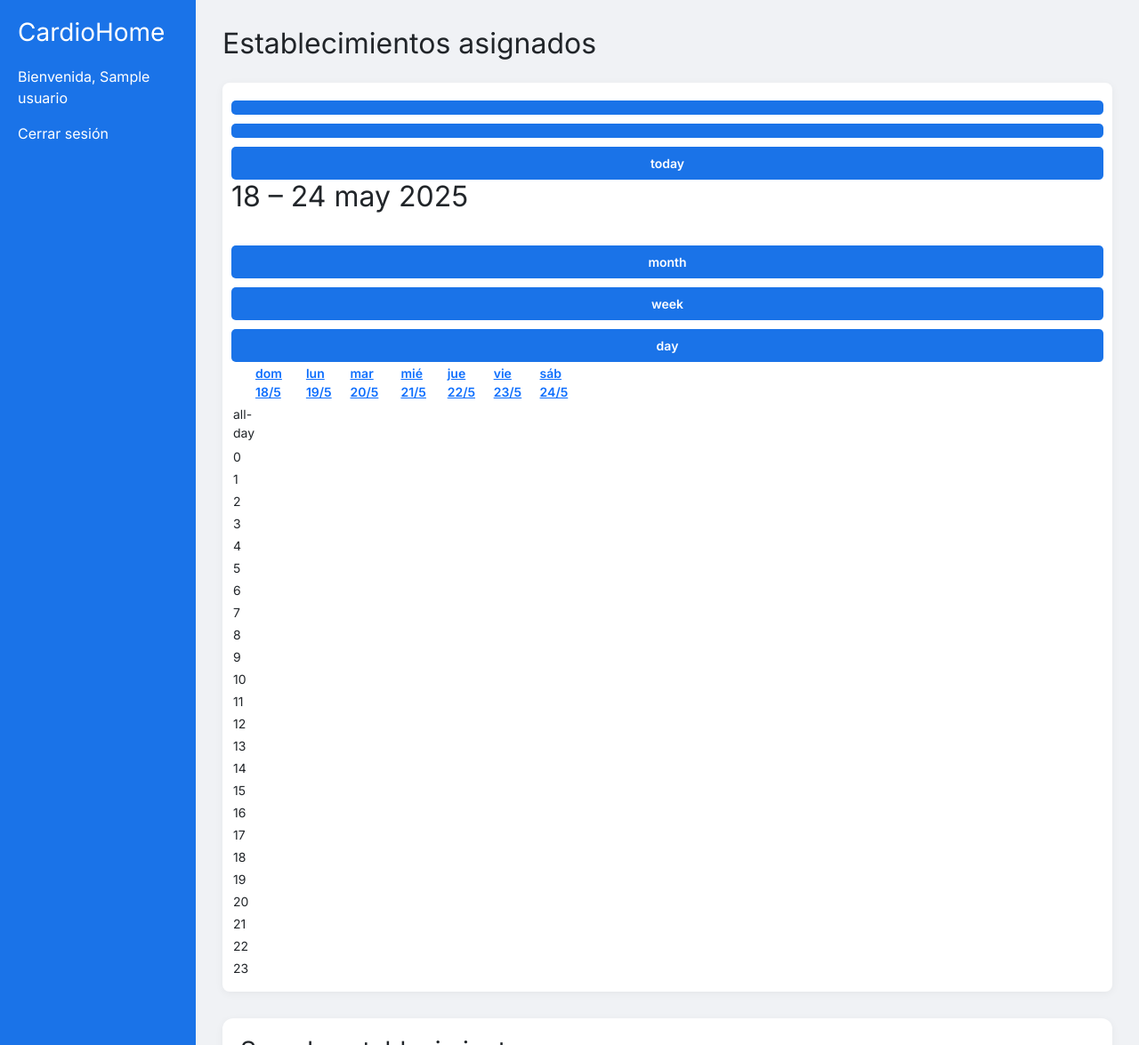
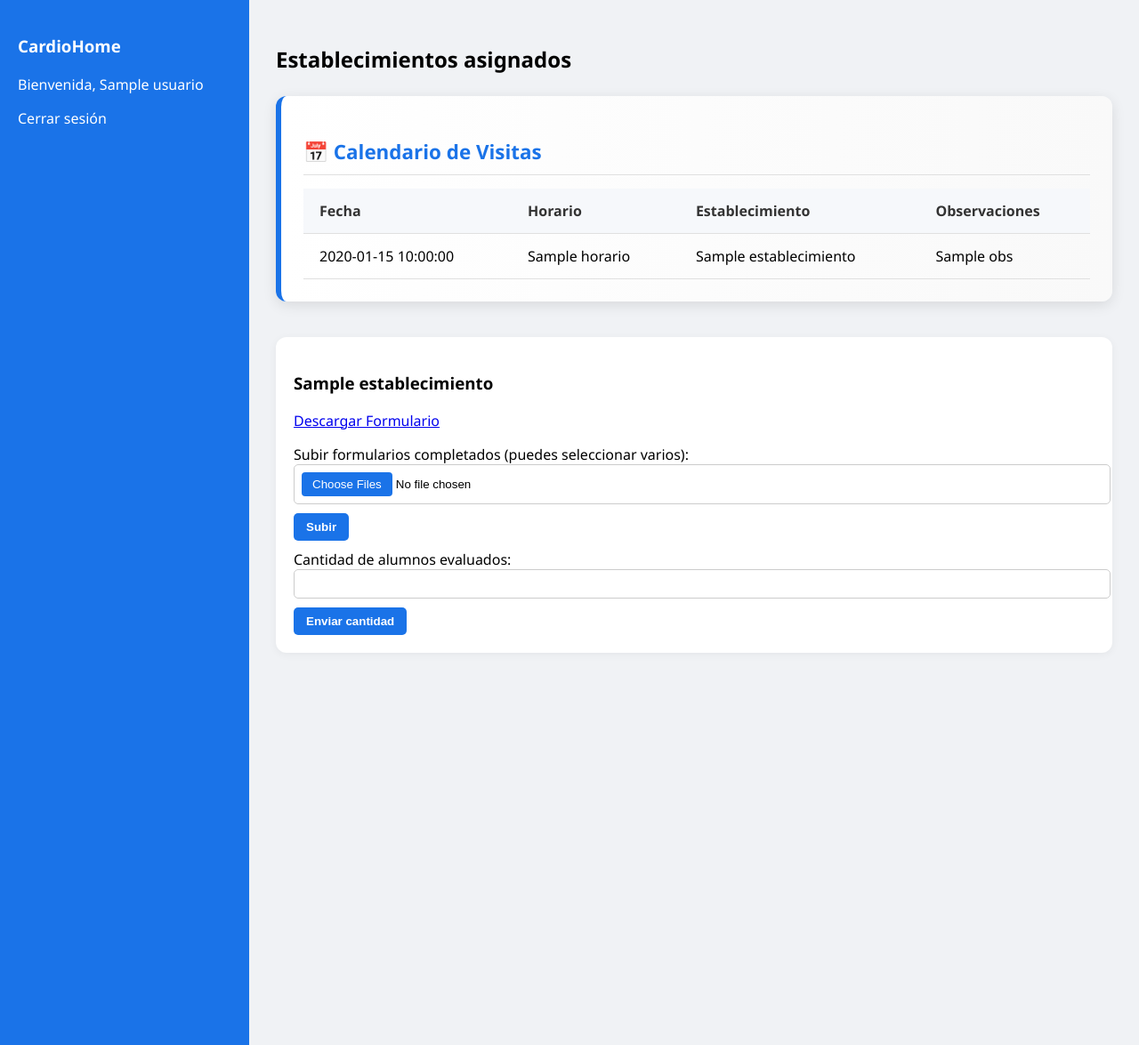
Before and after one commit to jmirandal1994/cardiohome_vercel, a Flask app: template templates/dashboard.html in a window 1280 px wide. Shown: the whole page at 89% size. Run offline with Flask 3, Linux system fonts and the light colour scheme; the template is opened without the code that fills it: most values are stand-ins (such as "Sample title", 1, 10 or a date in 2020); lists and menus that the app fills with data are empty; some libraries are stand-ins or nearby versions.

Commit message:
Update dashboard.html

```diff
--- a/templates/dashboard.html
+++ b/templates/dashboard.html
@@ -1,22 +1,18 @@
 <!DOCTYPE html>
 <html lang="es">
 <head>
-  <meta charset="UTF-8" />
-  <title>Dashboard CardioHome</title>
-  <link rel="stylesheet" href="https://cdn.jsdelivr.net/npm/bootstrap@5.3.2/dist/css/bootstrap.min.css">
-  <link href="https://cdn.jsdelivr.net/npm/fullcalendar@6.1.8/main.min.css" rel="stylesheet" />
-  <script src="https://cdn.jsdelivr.net/npm/fullcalendar@6.1.8/main.min.js"></script>
-  <script src="https://cdn.jsdelivr.net/npm/fullcalendar@6.1.8/locales/es.js"></script>
-  <link rel="stylesheet" href="https://fonts.googleapis.com/css?family=Inter:400,600" />
+    <meta charset="UTF-8">
+    <meta name="viewport" content="width=device-width, initial-scale=1.0">
+    <title>Dashboard Médico - CardioHome</title>
     <style>
         body {
             margin: 0;
-      font-family: 'Inter', sans-serif;
+            font-family: 'Segoe UI', sans-serif;
             display: flex;
             height: 100vh;
         }
         .sidebar {
-      width: 220px;
+            width: 240px;
             background-color: #1a73e8;
             color: white;
             padding: 20px;
@@ -41,41 +37,70 @@
             padding: 20px;
             background: white;
             border-radius: 12px;
-      box-shadow: 0 2px 10px rgba(0, 0, 0, 0.05);
+            box-shadow: 0 2px 10px rgba(0,0,0,0.05);
         }
-    h2 {
-      margin-bottom: 25px;
+        .calendario {
+            margin-bottom: 40px;
+            background: linear-gradient(to right, #ffffff, #f9f9f9);
+            padding: 25px;
+            border-radius: 12px;
+            box-shadow: 0 4px 15px rgba(0,0,0,0.1);
+            border-left: 6px solid #1a73e8;
         }
-    input,
-    button,
-    select {
+        .calendario h3 {
+            margin-bottom: 15px;
+            color: #1a73e8;
+            font-size: 1.4em;
+            border-bottom: 1px solid #e0e0e0;
+            padding-bottom: 10px;
+        }
+        .calendario table {
+            width: 100%;
+            border-collapse: collapse;
+        }
+        .calendario th, .calendario td {
+            padding: 14px 18px;
+            border-bottom: 1px solid #e0e0e0;
+            text-align: left;
+        }
+        .calendario th {
+            background-color: #f6f8fb;
+            font-weight: 600;
+            color: #333;
+        }
+        .calendario tr:hover {
+            background-color: #eef3fb;
+            transition: background 0.2s ease-in-out;
+        }
+        form {
             margin-top: 10px;
+        }
+        input[type="file"], input[type="number"], input[type="text"], input[type="date"], select {
+            margin-bottom: 10px;
             padding: 8px;
             border-radius: 5px;
             border: 1px solid #ccc;
             width: 100%;
         }
-    input[type='file'] {
-      padding: 6px;
+        input[type="file"]::file-selector-button {
+            background: #1a73e8;
+            color: white;
+            border: none;
+            padding: 6px 12px;
+            border-radius: 4px;
+            cursor: pointer;
         }
         button {
-      background: #1a73e8;
+            padding: 8px 14px;
+            border: none;
+            background-color: #1a73e8;
             color: white;
+            border-radius: 5px;
+            cursor: pointer;
             font-weight: bold;
-      border: none;
-      cursor: pointer;
         }
         button:hover {
-      background: #155ab6;
-    }
-    #calendar {
-      background: white;
-      padding: 10px;
-      border-radius: 8px;
-      box-shadow: 0 2px 10px rgba(0, 0, 0, 0.05);
-      max-width: 100%;
-      font-size: 14px;
-      margin-bottom: 30px;
+            background-color: #155ab6;
         }
     </style>
 </head>
@@ -85,78 +110,86 @@
         <p>Bienvenida, {{ usuario }}</p>
         <a href="/logout">Cerrar sesión</a>
     </div>
+
     <div class="main-content">
-    <h2>Establecimientos asignados</h2>
+        <h2 style="margin-bottom: 25px;">Establecimientos asignados</h2>
 
         {% if usuario == 'admin' %}
         <div class="establecimiento" style="background:#fffbe6; border-left: 6px solid #fbbc04;">
             <h3>➕ Agregar nuevo establecimiento</h3>
             <form action="/admin/agregar" method="POST" enctype="multipart/form-data">
                 <label>Nombre del establecimiento:</label>
-        <input type="text" name="nombre" required />
+                <input type="text" name="nombre" required>
+
                 <label>Fecha de visita:</label>
-        <input type="date" name="fecha" required />
+                <input type="date" name="fecha" required>
+
                 <label>Horario:</label>
-        <input type="text" name="horario" placeholder="Ej: 09:00 - 10:30" required />
+                <input type="text" name="horario" placeholder="Ej: 09:00 - 10:30" required>
+
                 <label>Observaciones:</label>
-        <input type="text" name="obs" />
+                <input type="text" name="obs">
+
                 <label>Asignar a doctora:</label>
                 <select name="doctora" required>
                     <option value="">Seleccionar doctora</option>
                     <option value="doctora1">doctora1</option>
                     <option value="doctora2">doctora2</option>
                 </select>
+
                 <label>Formulario (PDF, Word o Excel):</label>
-        <input type="file" name="formulario" accept=".pdf,.doc,.docx,.xls,.xlsx" required />
+                <input type="file" name="formulario" accept=".pdf,.doc,.docx,.xls,.xlsx" required>
+
                 <button type="submit">Agregar</button>
             </form>
         </div>
         {% endif %}
 
-    {% if usuario != 'admin' %}
-    <div id="calendar"></div>
-    <script>
-      document.addEventListener('DOMContentLoaded', function () {
-        var calendarEl = document.getElementById('calendar');
-        var calendar = new FullCalendar.Calendar(calendarEl, {
-          locale: 'es',
-          initialView: 'timeGridWeek',
-          height: 'auto',
-          headerToolbar: {
-            left: 'prev,next today',
-            center: 'title',
-            right: 'dayGridMonth,timeGridWeek,timeGridDay'
-          },
-          events: [
+        <div class="calendario">
+            <h3>📅 Calendario de Visitas</h3>
+            <table>
+                <thead>
+                    <tr>
+                        <th>Fecha</th>
+                        <th>Horario</th>
+                        <th>Establecimiento</th>
+                        <th>Observaciones</th>
+                    </tr>
+                </thead>
+                <tbody>
                     {% for evento in eventos %}
-            {
-              title: '{{ evento.establecimiento }} - {{ evento.obs }}',
-              start: '{{ evento.fecha }}T{{ evento.horario.split(" - ")[0] }}:00',
-              end: '{{ evento.fecha }}T{{ evento.horario.split(" - ")[1] }}:00'
-            },
+                    <tr>
+                        <td>{{ evento.fecha }}</td>
+                        <td>{{ evento.horario }}</td>
+                        <td>{{ evento.establecimiento }}</td>
+                        <td>{{ evento.obs }}</td>
+                    </tr>
                     {% endfor %}
-          ]
-        });
-        calendar.render();
-      });
-    </script>
-    {% endif %}
+                </tbody>
+            </table>
+        </div>
 
         {% for establecimiento in establecimientos %}
         <div class="establecimiento">
             <h3>{{ establecimiento }}</h3>
+            <p>
+                <a href="{{ url_for('static', filename='formularios/' ~ establecimiento ~ '.pdf') }}" download>
+                    Descargar Formulario
+                </a>
+            </p>
             <form action="/subir/{{ establecimiento }}" method="POST" enctype="multipart/form-data">
-        <label>Subir formulario(s):</label><br />
-        <input type="file" name="archivo" multiple /><br />
+                <label>Subir formularios completados (puedes seleccionar varios):</label><br>
+                <input type="file" name="archivo" multiple accept=".pdf,.doc,.docx,.xls,.xlsx" required><br>
                 <button type="submit">Subir</button>
             </form>
             <form action="/evaluados/{{ establecimiento }}" method="POST">
-        <label for="alumnos">Cantidad de alumnos evaluados:</label><br />
-        <input type="number" name="alumnos" min="0" /><br />
-        <button type="submit">Enviar</button>
+                <label for="alumnos">Cantidad de alumnos evaluados:</label><br>
+                <input type="number" name="alumnos" min="0" required><br>
+                <button type="submit">Enviar cantidad</button>
             </form>
         </div>
         {% endfor %}
+
     </div>
 </body>
 </html>
```
Lines whose indentation alone changed are shown as unchanged.
